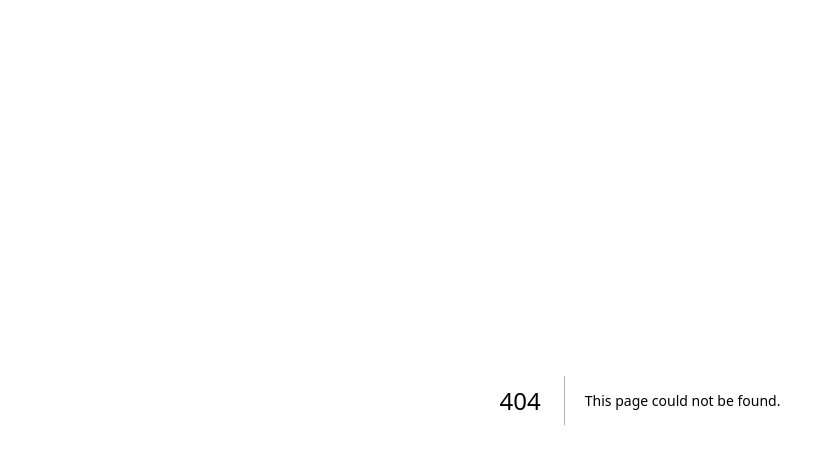
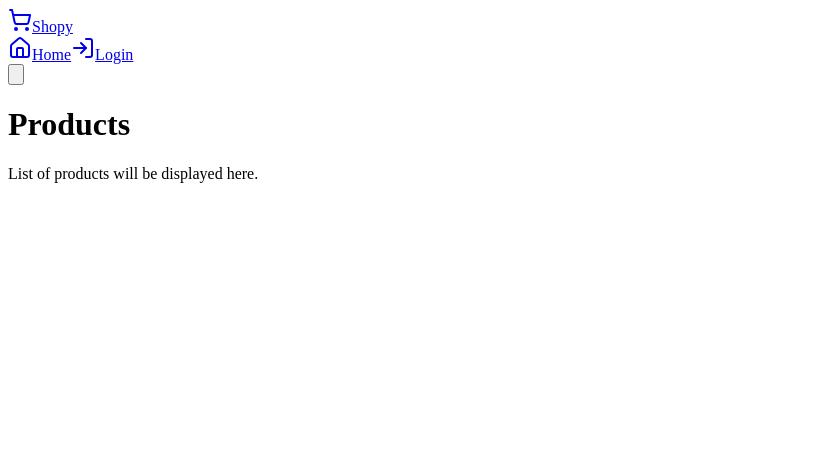
Before and after one commit to WoutSeverens-UCLL/cloud-native-engineering-groep11, a Next.js app in the folder frontend/: page /products in a window 1280 px wide. Before the commit this address had no page. Shown: the top 464 px of the page, without its empty margins (0-835 px from the left). Built offline with nearby package versions, Linux system fonts and the light colour scheme.

Commit message:
product page first version

```diff
--- /dev/null
+++ b/frontend/pages/products/index.tsx
@@ -0,0 +1,13 @@
+import Header from "@components/header";
+
+const ProductsPage = () => {
+  return (
+    <div>
+      <Header />
+      <h1>Products</h1>
+      <p>List of products will be displayed here.</p>
+    </div>
+  );
+};
+
+export default ProductsPage;
```
